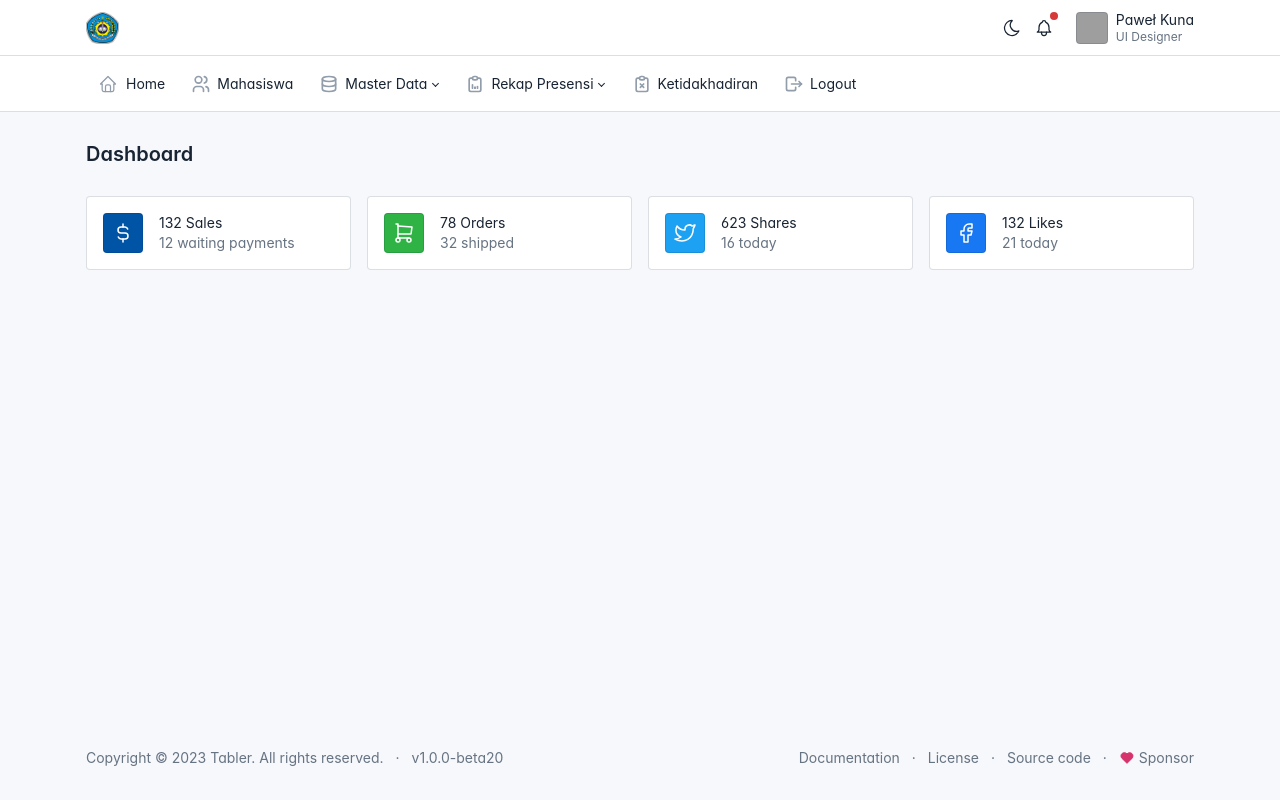
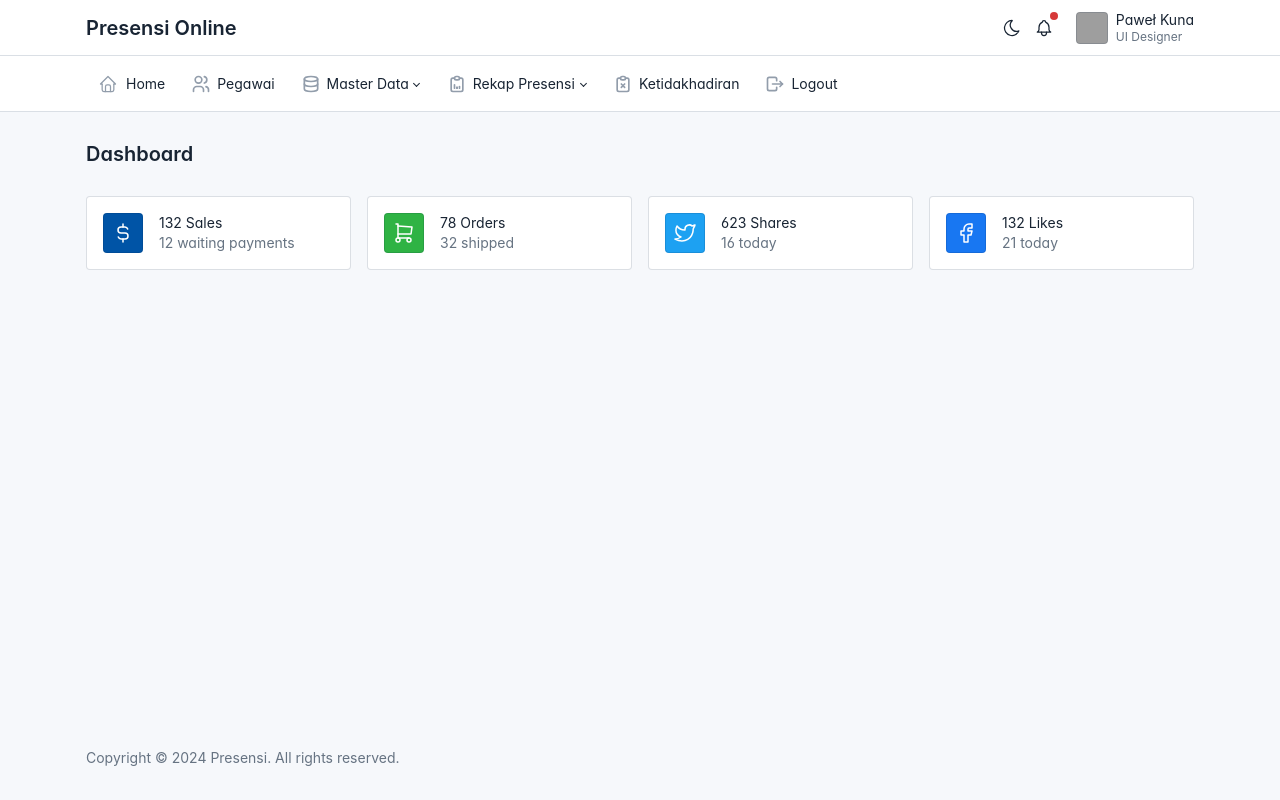
Before and after one commit to AdhaNoer4/presensi, a PHP site: page /presensi/admin/home/home.php in a window 1280 px wide. Run offline with PHP 8.4, Linux system fonts and the light colour scheme; the visitor is signed in with stand-in values (Sample User, id 1); some web fonts are replaced; grey boxes are pictures that could not be loaded.

Commit message:
ganti gambar login page dan logo di dashboard admin, bug fix login error

```diff
--- a/admin/home/home.php
+++ b/admin/home/home.php
@@ -18,7 +18,7 @@ include('../layouts/header.php') ?>
                             <div class="card-body">
                                 <div class="row align-items-center">
                                     <div class="col-auto">
-                                        <span class="bg-primary text-white avatar"><!-- Download SVG icon from http://tabler-icons.io/i/currency-dollar -->
+                                        <span class="bg-primary text-white avatar">
                                             <svg xmlns="http://www.w3.org/2000/svg" class="icon" width="24" height="24" viewBox="0 0 24 24" stroke-width="2" stroke="currentColor" fill="none" stroke-linecap="round" stroke-linejoin="round">
                                                 <path stroke="none" d="M0 0h24v24H0z" fill="none" />
                                                 <path d="M16.7 8a3 3 0 0 0 -2.7 -2h-4a3 3 0 0 0 0 6h4a3 3 0 0 1 0 6h-4a3 3 0 0 1 -2.7 -2" />
@@ -43,7 +43,7 @@ include('../layouts/header.php') ?>
                             <div class="card-body">
                                 <div class="row align-items-center">
                                     <div class="col-auto">
-                                        <span class="bg-green text-white avatar"><!-- Download SVG icon from http://tabler-icons.io/i/shopping-cart -->
+                                        <span class="bg-green text-white avatar">
                                             <svg xmlns="http://www.w3.org/2000/svg" class="icon" width="24" height="24" viewBox="0 0 24 24" stroke-width="2" stroke="currentColor" fill="none" stroke-linecap="round" stroke-linejoin="round">
                                                 <path stroke="none" d="M0 0h24v24H0z" fill="none" />
                                                 <path d="M6 19m-2 0a2 2 0 1 0 4 0a2 2 0 1 0 -4 0" />
@@ -70,7 +70,7 @@ include('../layouts/header.php') ?>
                             <div class="card-body">
                                 <div class="row align-items-center">
                                     <div class="col-auto">
-                                        <span class="bg-twitter text-white avatar"><!-- Download SVG icon from http://tabler-icons.io/i/brand-twitter -->
+                                        <span class="bg-twitter text-white avatar">
                                             <svg xmlns="http://www.w3.org/2000/svg" class="icon" width="24" height="24" viewBox="0 0 24 24" stroke-width="2" stroke="currentColor" fill="none" stroke-linecap="round" stroke-linejoin="round">
                                                 <path stroke="none" d="M0 0h24v24H0z" fill="none" />
                                                 <path d="M22 4.01c-1 .49 -1.98 .689 -3 .99c-1.121 -1.265 -2.783 -1.335 -4.38 -.737s-2.643 2.06 -2.62 3.737v1c-3.245 .083 -6.135 -1.395 -8 -4c0 0 -4.182 7.433 4 11c-1.872 1.247 -3.739 2.088 -6 2c3.308 1.803 6.913 2.423 10.034 1.517c3.58 -1.04 6.522 -3.723 7.651 -7.742a13.84 13.84 0 0 0 .497 -3.753c0 -.249 1.51 -2.772 1.818 -4.013z" />
@@ -94,7 +94,7 @@ include('../layouts/header.php') ?>
                             <div class="card-body">
                                 <div class="row align-items-center">
                                     <div class="col-auto">
-                                        <span class="bg-facebook text-white avatar"><!-- Download SVG icon from http://tabler-icons.io/i/brand-facebook -->
+                                        <span class="bg-facebook text-white avatar">
                                             <svg xmlns="http://www.w3.org/2000/svg" class="icon" width="24" height="24" viewBox="0 0 24 24" stroke-width="2" stroke="currentColor" fill="none" stroke-linecap="round" stroke-linejoin="round">
                                                 <path stroke="none" d="M0 0h24v24H0z" fill="none" />
                                                 <path d="M7 10v4h3v7h4v-7h3l1 -4h-4v-2a1 1 0 0 1 1 -1h3v-4h-3a5 5 0 0 0 -5 5v2h-3" />
--- a/admin/layouts/footer.php
+++ b/admin/layouts/footer.php
@@ -2,33 +2,14 @@
                 <div class="container-xl">
                     <div class="row text-center align-items-center flex-row-reverse">
                         <div class="col-lg-auto ms-lg-auto">
-                            <ul class="list-inline list-inline-dots mb-0">
-                                <li class="list-inline-item"><a href="https://tabler.io/docs" target="_blank" class="link-secondary" rel="noopener">Documentation</a></li>
-                                <li class="list-inline-item"><a href="./license.html" class="link-secondary">License</a></li>
-                                <li class="list-inline-item"><a href="https://github.com/tabler/tabler" target="_blank" class="link-secondary" rel="noopener">Source code</a></li>
-                                <li class="list-inline-item">
-                                    <a href="https://github.com/sponsors/codecalm" target="_blank" class="link-secondary" rel="noopener">
-                                        <!-- Download SVG icon from http://tabler-icons.io/i/heart -->
-                                        <svg xmlns="http://www.w3.org/2000/svg" class="icon text-pink icon-filled icon-inline" width="24" height="24" viewBox="0 0 24 24" stroke-width="2" stroke="currentColor" fill="none" stroke-linecap="round" stroke-linejoin="round">
-                                            <path stroke="none" d="M0 0h24v24H0z" fill="none" />
-                                            <path d="M19.5 12.572l-7.5 7.428l-7.5 -7.428a5 5 0 1 1 7.5 -6.566a5 5 0 1 1 7.5 6.572" />
-                                        </svg>
-                                        Sponsor
-                                    </a>
-                                </li>
-                            </ul>
+
                         </div>
                         <div class="col-12 col-lg-auto mt-3 mt-lg-0">
                             <ul class="list-inline list-inline-dots mb-0">
                                 <li class="list-inline-item">
-                                    Copyright &copy; 2023
-                                    <a href="." class="link-secondary">Tabler</a>.
+                                    Copyright &copy; 2024
+                                    <a href="." class="link-secondary">Presensi</a>.
                                     All rights reserved.
-                                </li>
-                                <li class="list-inline-item">
-                                    <a href="./changelog.html" class="link-secondary" rel="noopener">
-                                        v1.0.0-beta20
-                                    </a>
                                 </li>
                             </ul>
                         </div>
--- a/admin/layouts/header.php
+++ b/admin/layouts/header.php
@@ -38,7 +38,7 @@ require_once("../../config.php");
                 </button>
                 <h1 class="navbar-brand navbar-brand-autodark d-none-navbar-horizontal pe-0 pe-md-3">
                     <a href=".">
-                        <img src="<?= base_url('assets/img/Logo_UNSA.png') ?>" width="110" height="32" alt="logo UNSA" class="navbar-brand-image">
+                       Presensi Online
                     </a>
                 </h1>
                 <div class="navbar-nav flex-row order-md-last">
@@ -46,7 +46,7 @@ require_once("../../config.php");
                     <div class="d-none d-md-flex">
                         <a href="?theme=dark" class="nav-link px-0 hide-theme-dark" title="Enable dark mode" data-bs-toggle="tooltip"
                             data-bs-placement="bottom">
-                            <!-- Download SVG icon from http://tabler-icons.io/i/moon -->
+
                             <svg xmlns="http://www.w3.org/2000/svg" class="icon" width="24" height="24" viewBox="0 0 24 24" stroke-width="2" stroke="currentColor" fill="none" stroke-linecap="round" stroke-linejoin="round">
                                 <path stroke="none" d="M0 0h24v24H0z" fill="none" />
                                 <path d="M12 3c.132 0 .263 0 .393 0a7.5 7.5 0 0 0 7.92 12.446a9 9 0 1 1 -8.313 -12.454z" />
@@ -211,7 +211,7 @@ require_once("../../config.php");
                                         </svg>
                                     </span>
                                     <span class="nav-link-title">
-                                        Mahasiswa
+                                        Pegawai
                                     </span>
                                 </a>
                             </li>
--- a/config.php
+++ b/config.php
@@ -3,7 +3,7 @@
 $db_host = "localhost";
 $db_user = "root";
 $db_pass = "";
-$db_name = "presensi";
+$db_name = "absen";
 
 $connection = mysqli_connect($db_host, $db_user, $db_pass, $db_name);
 
```
Also changed, not shown: auth/login.php (+11 -9 lines), assets/img/Logo_UNSA.png (deleted).
